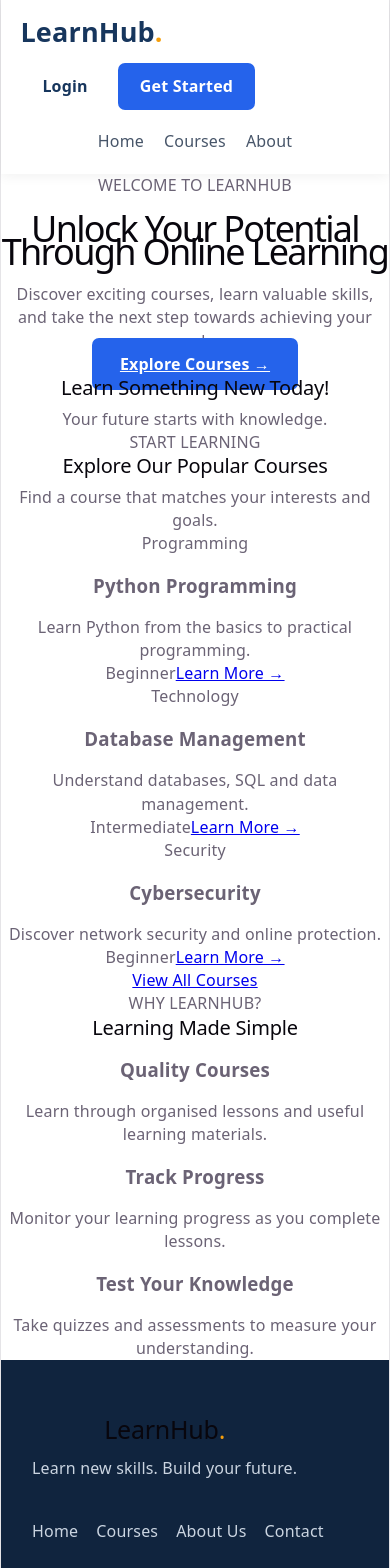
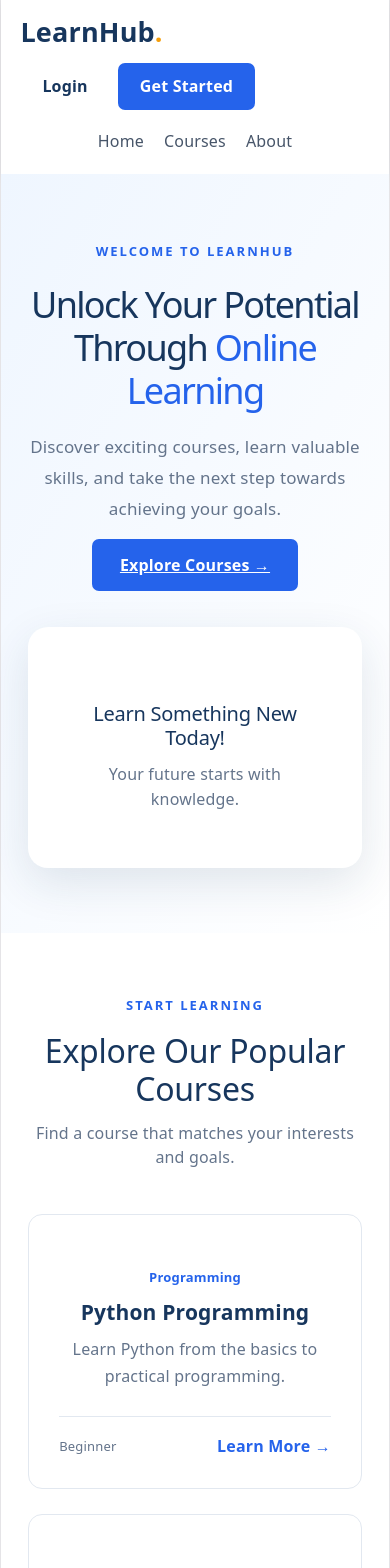
Before and after one commit to sirdrick037-svg/lms_config, a React (Vite) app in the folder lms-frontend/: page / in a window 390 px wide. Shown: the top 1568 px of the page. Built offline with nearby package versions, Linux system fonts and the light colour scheme.

Commit message:
feat: add homepage hero and courses section styling with responsive design

```diff
--- a/lms-frontend/src/App.css
+++ b/lms-frontend/src/App.css
@@ -210,3 +210,216 @@
     gap: 18px;
   }
 }
+
+/* Homepage hero */
+.hero-section {
+  padding: 90px 8%;
+  min-height: 480px;
+  display: grid;
+  grid-template-columns: 1.2fr 0.8fr;
+  align-items: center;
+  gap: 50px;
+  background: linear-gradient(120deg, #eff6ff, #ffffff);
+}
+
+.hero-label,
+.section-heading span {
+  color: #2563eb;
+  font-weight: 700;
+  letter-spacing: 2px;
+  font-size: 13px;
+}
+
+.hero-text h1 {
+  font-size: clamp(36px, 4.5vw, 54px);
+  line-height: 1.2;
+  color: #17365d;
+  margin: 20px 0;
+}
+
+.hero-text h1 span {
+  color: #2563eb;
+}
+
+.hero-text p {
+  color: #64748b;
+  font-size: 17px;
+  line-height: 1.8;
+  margin-bottom: 30px;
+  max-width: 520px;
+}
+
+.hero-image {
+  display: flex;
+  justify-content: center;
+  align-items: center;
+}
+
+.learning-card {
+  background: white;
+  padding: 55px 35px;
+  border-radius: 20px;
+  text-align: center;
+  box-shadow: 0 15px 45px rgba(23, 54, 93, 0.12);
+  max-width: 340px;
+}
+
+.learning-icon {
+  font-size: 75px;
+  margin-bottom: 20px;
+}
+
+.learning-card h2 {
+  color: #17365d;
+  margin-bottom: 12px;
+}
+
+.learning-card p {
+  color: #64748b;
+  line-height: 1.6;
+}
+
+/* Courses */
+.courses-section,
+.why-section {
+  padding: 85px 8%;
+}
+
+.section-heading {
+  text-align: center;
+  margin-bottom: 45px;
+}
+
+.section-heading h2 {
+  color: #17365d;
+  font-size: 32px;
+  margin: 15px 0;
+}
+
+.section-heading p {
+  color: #64748b;
+}
+
+.courses-grid {
+  display: grid;
+  grid-template-columns: repeat(3, 1fr);
+  gap: 25px;
+}
+
+.course-card {
+  padding: 30px;
+  border: 1px solid #e2e8f0;
+  border-radius: 14px;
+  background: white;
+  transition: 0.3s;
+}
+
+.course-card:hover {
+  transform: translateY(-6px);
+  box-shadow: 0 12px 30px rgba(0, 0, 0, 0.08);
+}
+
+.course-icon {
+  font-size: 42px;
+  margin-bottom: 20px;
+}
+
+.course-category {
+  color: #2563eb;
+  font-size: 13px;
+  font-weight: 700;
+}
+
+.course-card h3 {
+  color: #17365d;
+  margin: 12px 0;
+  font-size: 21px;
+}
+
+.course-card p {
+  color: #64748b;
+  line-height: 1.7;
+  min-height: 55px;
+}
+
+.course-card-bottom {
+  display: flex;
+  justify-content: space-between;
+  align-items: center;
+  gap: 10px;
+  margin-top: 25px;
+  padding-top: 18px;
+  border-top: 1px solid #e2e8f0;
+}
+
+.course-card-bottom span {
+  color: #64748b;
+  font-size: 13px;
+}
+
+.course-card-bottom a {
+  color: #2563eb;
+  text-decoration: none;
+  font-weight: 600;
+}
+
+.all-courses {
+  text-align: center;
+  margin-top: 40px;
+}
+
+.outline-course-btn {
+  display: inline-block;
+  border: 1px solid #2563eb;
+  color: #2563eb;
+  text-decoration: none;
+  padding: 13px 25px;
+  border-radius: 7px;
+  font-weight: 600;
+}
+
+/* Why LearnHub */
+.why-section {
+  background: #f8fafc;
+}
+
+.why-grid {
+  display: grid;
+  grid-template-columns: repeat(3, 1fr);
+  gap: 25px;
+}
+
+.why-grid > div {
+  background: white;
+  padding: 30px;
+  border-radius: 12px;
+  text-align: center;
+}
+
+.why-grid h3 {
+  color: #17365d;
+  margin-bottom: 15px;
+}
+
+.why-grid p {
+  color: #64748b;
+  line-height: 1.7;
+}
+
+/* Responsive homepage */
+@media (max-width: 768px) {
+  .hero-section {
+    grid-template-columns: 1fr;
+    padding: 65px 7%;
+  }
+
+  .courses-grid,
+  .why-grid {
+    grid-template-columns: 1fr;
+  }
+
+  .courses-section,
+  .why-section {
+    padding: 60px 7%;
+  }
+}
```
